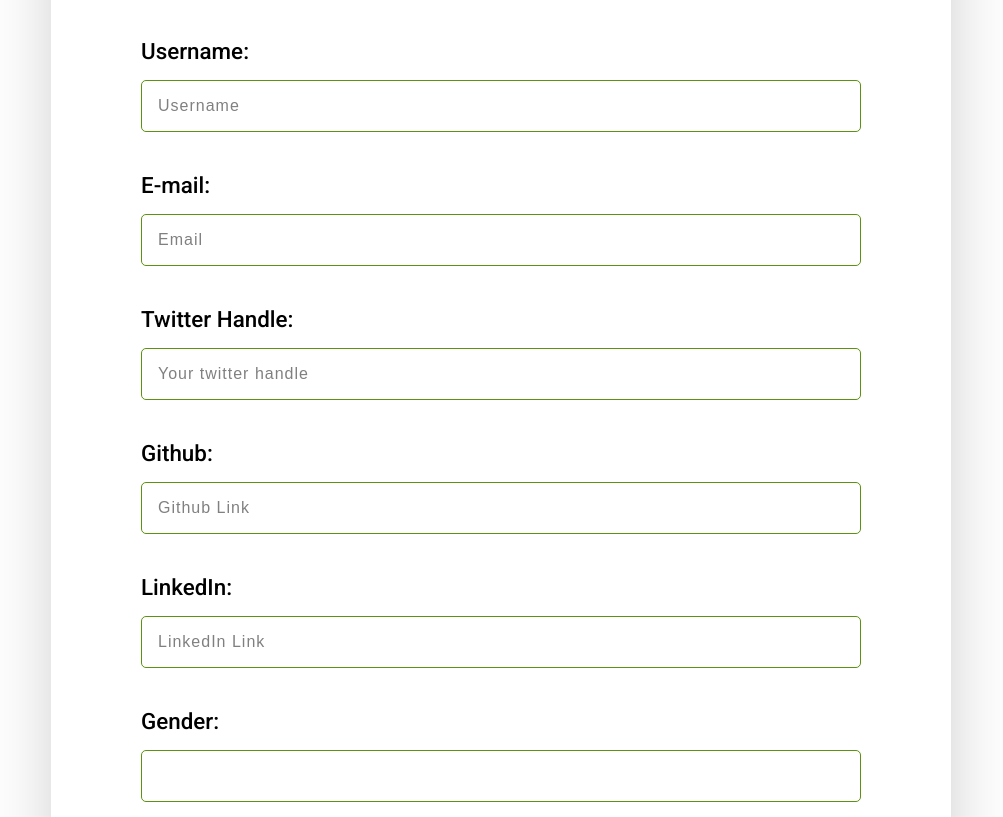
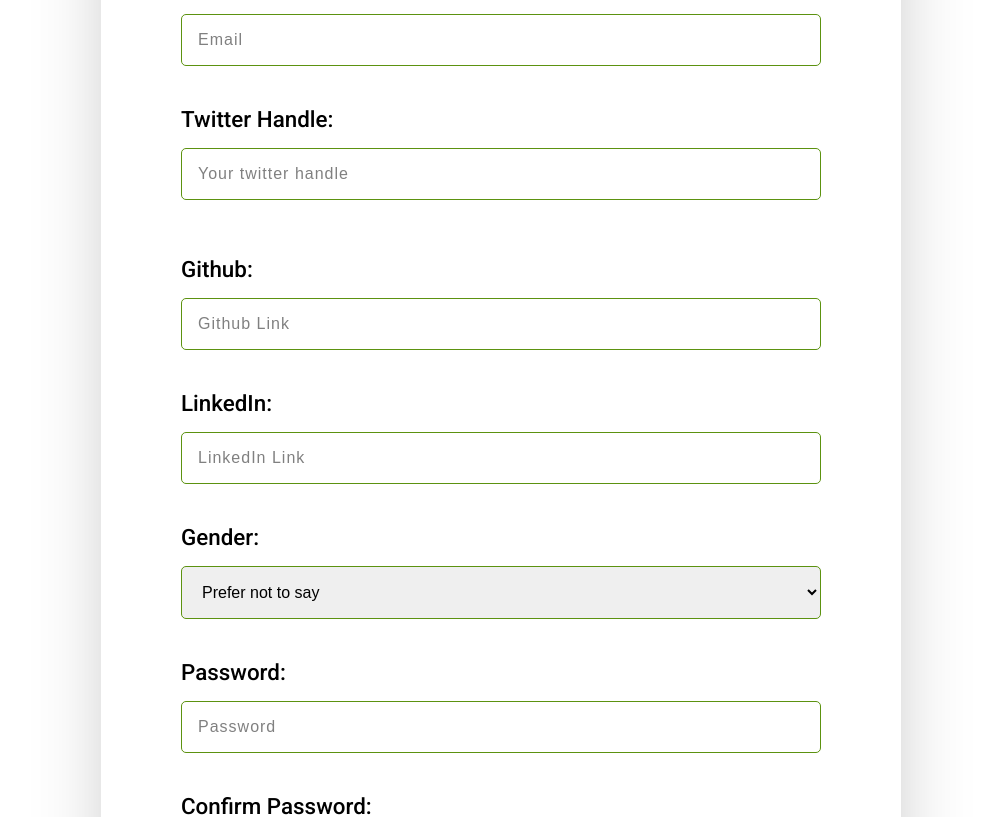
Before and after one commit to mayowadabiri/devstory, a Next.js app: page /register in a window 1280 px wide. Shown: the part 638-1455 px from the top of the page, without its empty margins (139-1142 px from the left). Built offline with nearby package versions, Linux system fonts and the light colour scheme.

Commit message:
form validation

```diff
--- a/components/input.js
+++ b/components/input.js
@@ -1,16 +1,36 @@
-import Layout from "./layout";
-
-const Input = ({ elementType, config, value, onchange, label }) => {
+const Input = ({
+  elementType,
+  config,
+  value,
+  onchange,
+  label,
+  blur,
+  formIsValid,
+  clicked,
+  isValid,
+  onblur,
+  msg,
+}) => {
+  console.log(elementType)
+  let error;
+  let inputClasses = ["form__input"];
+  if ((blur && !isValid) || (!isValid && !formIsValid && clicked)) {
+    inputClasses.push("form__invalid");
+    error = msg;
+  } else if (isValid && blur) {
+    inputClasses.push("form__valid");
+  }
   let inputElement;
   switch (elementType) {
     case "input":
       inputElement = (
         <input
-          className="form__input"
+          className={inputClasses.join(" ")}
           {...config}
           value={value}
           onChange={onchange}
           name={label}
+          onBlur={onblur}
         />
       );
       break;
@@ -22,13 +42,19 @@ const Input = ({ elementType, config, value, onchange, label }) => {
           value={value}
           onChange={onchange}
           name={label}
-          className="form__input"
+          className={inputClasses.join(" ")}
+          onBlur={onblur}
         ></textarea>
       );
       break;
     case "select":
       inputElement = (
-        <select value={value} onChange={onchange} className="form__input">
+        <select
+          value={value}
+          onChange={onchange}
+          className={inputClasses.join(" ")}
+          onBlur={onblur}
+        >
           {config.options.map((option) => (
             <option key={option.value} value={option.value}>
               {option.displayValue}
@@ -40,21 +66,35 @@ const Input = ({ elementType, config, value, onchange, label }) => {
     default:
       inputElement = (
         <input
-          className="form__input"
+          className={inputClasses.join(" ")}
           {...config}
           value={value}
           onChange={onchange}
           name={label}
+          onBlur={onblur}
         />
       );
       break;
   }
 
   return (
-      <div className="form__group">
-        <label className="form__label">{label}:</label>
-        {inputElement}
-      </div>
+    <div className="form__group">
+      <label className="form__label">{label}:</label>
+      {inputElement}
+      {msg !== "" && (
+        <span
+          style={{
+            color: "red",
+            display: "inline-block",
+            textAlign: "start",
+            fontSize: "12px",
+            width: "100%",
+          }}
+        >
+          {msg}
+        </span>
+      )}
+    </div>
   );
 };
 
--- a/helpers/handler.js
+++ b/helpers/handler.js
@@ -0,0 +1,46 @@
+export const inputChangeHandler = (
+  event,
+  elementID,
+  formType,
+  updateFunction,
+  setFormValid
+) => {
+  let passwordValue = formType["password"] ? formType["password"].value : null;
+  let isValid = true;
+  let msg = "";
+  for (let validation of formType[elementID].validations) {
+    isValid = validation(event.target.value, passwordValue).isTrue && isValid;
+    msg = validation(event.target.value, passwordValue).msg;
+  }
+  const updatedFormElement = {
+    ...formType[elementID],
+    value: event.target.value,
+    isValid: isValid,
+    touched: true,
+    errorMsg: msg,
+  };
+  const updatedForm = {
+    ...formType,
+    [elementID]: updatedFormElement,
+  };
+  let formIsValid = true;
+  for (let inputIdentifier in updatedForm) {
+    formIsValid = updatedForm[inputIdentifier].isValid && formIsValid;
+  }
+  setFormValid(formIsValid);
+  return updateFunction(updatedForm);
+};
+
+export const handleBlur = (elementID, formType, updateFunction) => {
+  const updatedFormElement = {
+    ...formType[elementID],
+    blur: true,
+  };
+
+  const updatedForm = {
+    ...formType,
+    [elementID]: updatedFormElement,
+  };
+
+  return updateFunction(updatedForm);
+};
--- a/helpers/validation.js
+++ b/helpers/validation.js
@@ -0,0 +1,62 @@
+export const required = (value) => {
+  return {
+    isTrue: value.trim() !== "" && value.trim() !== null,
+    msg: value.trim() !== "" && value.trim() !== null ? "" : "Required",
+  };
+};
+
+export const username = (value) => {
+  const regex = /^[a-zA-Z0-9]+$/;
+  return {
+    isTrue: regex.test(value),
+    msg: regex.test(value) ? "" : "Username must be either letters and numbers",
+  };
+};
+
+export const fullname = (value) => {
+  const regex = /^[a-zA-Z]{4,}(?: [a-zA-Z]+){0,2}$/;
+  return {
+    isTrue: regex.test(value),
+    msg: regex.test(value) ? "" : "Enter your Full Name",
+  };
+};
+
+export const email = (value) => {
+  const regex = /^(([^<>()[\]\\.,;:\s@"]+(\.[^<>()[\]\\.,;:\s@"]+)*)|(".+"))@((\[[0-9]{1,3}\.[0-9]{1,3}\.[0-9]{1,3}\.[0-9]{1,3}\])|(([a-zA-Z\-0-9]+\.)+[a-zA-Z]{2,}))$/;
+  return {
+    isTrue: regex.test(value),
+    msg: regex.test(value) ? "" : "Enter a valid email",
+  };
+};
+
+export const password = (value) => {
+  const regex = /^(?=.*[A-Za-z])(?=.*\d)[A-Za-z\d]{8,}$/;
+  return {
+    isTrue: regex.test(value),
+    msg: regex.test(value)
+      ? ""
+      : "Password must be 8 characters long and must contain letters and numbers",
+  };
+};
+
+export const confirmPassword = (cPassword, password) => {
+  return {
+    isTrue: cPassword === password,
+    msg: cPassword === password ? "" : "Password Mismatch",
+  };
+};
+
+export const checkLength = (value) => {
+  return {
+    isTrue: value.length > 1000,
+    msg: value.length > 1000 ? "" : "must be more than 1000 letters",
+  };
+};
+
+export const URLChecker = (value) => {
+  const regex = /((([A-Za-z]{3,9}:(?:\/\/)?)(?:[-;:&=+$,\w]+@)?[A-Za-z0-9.-]+|(?:www.|[-;:&=+$,\w]+@)[A-Za-z0-9.-]+)((?:\/[+~%/.\w-_]*)?\??(?:[-+=&;%@.\w_]*)#?(?:[\w]*))?)/;
+  return {
+    isTrue: regex.test(value) || value.trim() === "",
+    msg: regex.test(value) ? "" : "Must be a valid URL",
+  };
+};
--- a/pages/register.js
+++ b/pages/register.js
@@ -4,8 +4,17 @@ import { useState } from "react";
 import { Button } from "../components/button";
 import Input from "../components/input";
 import Layout from "../components/layout";
+import { handleBlur, inputChangeHandler } from "../helpers/handler";
+import {
+  URLChecker,
+  confirmPassword,
+  email,
+  fullname,
+  password,
+  username,
+} from "../helpers/validation";
 
-const Login = () => {
+const Register = () => {
   const [registerForm, setRegisterForm] = useState({
     fullName: {
       elementType: "input",
@@ -14,8 +23,12 @@ const Login = () => {
         type: "text",
         placeholder: "Full Name",
       },
-
+      validations: [fullname],
       value: "",
+      blur: false,
+      touched: false,
+      isValid: false,
+      errorMsg: "",
     },
     username: {
       elementType: "input",
@@ -24,8 +37,12 @@ const Login = () => {
         type: "text",
         placeholder: "Username",
       },
-
+      validations: [username],
       value: "",
+      blur: false,
+      touched: false,
+      isValid: false,
+      errorMsg: "",
     },
     email: {
       elementType: "input",
@@ -35,6 +52,11 @@ const Login = () => {
         placeholder: "Email",
       },
       value: "",
+      validations: [email],
+      blur: false,
+      touched: false,
+      isValid: false,
+      errorMsg: "",
     },
     twitter: {
       elementType: "input",
@@ -43,7 +65,7 @@ const Login = () => {
         type: "url",
         placeholder: "Your twitter handle",
       },
-
+      validations: [URLChecker],
       value: "",
     },
     github: {
@@ -54,6 +76,11 @@ const Login = () => {
         placeholder: "Github Link",
       },
       value: "",
+      validations: [URLChecker],
+      blur: false,
+      touched: false,
+      isValid: false,
+      errorMsg: "",
     },
     linkedIn: {
       elementType: "input",
@@ -63,6 +90,11 @@ const Login = () => {
         placeholder: "LinkedIn Link",
       },
       value: "",
+      validations: [URLChecker],
+      blur: false,
+      touched: false,
+      isValid: false,
+      errorMsg: "",
     },
     gender: {
       elementType: "select",
@@ -75,6 +107,11 @@ const Login = () => {
         ],
       },
       value: "",
+      validations: [],
+      blur: false,
+      touched: false,
+      isValid: false,
+      errorMsg: "",
     },
     password: {
       elementType: "input",
@@ -84,6 +121,11 @@ const Login = () => {
         placeholder: "Password",
       },
       value: "",
+      validations: [password],
+      blur: false,
+      touched: false,
+      isValid: false,
+      errorMsg: "",
     },
     confirmPassword: {
       elementType: "input",
@@ -93,8 +135,25 @@ const Login = () => {
         placeholder: "Confirm Your Password",
       },
       value: "",
+      validations: [confirmPassword],
+      blur: false,
+      touched: false,
+      isValid: false,
+      errorMsg: "",
     },
   });
+
+  const [formValid, setFormValid] = useState(false);
+
+  const [clicked, setClicked] = useState(false);
+
+  const handleSubmit = (event) => {
+    event.preventDefault();
+    setClicked(true);
+    console.log(registerForm);
+    console.log(formValid);
+    console.log(clicked);
+  };
 
   let formArray = [];
   for (let key in registerForm) {
@@ -105,10 +164,27 @@ const Login = () => {
   }
   let form = formArray.map((form) => (
     <Input
-      elemenType={form.config.elemenType}
+      key={form.id}
+      elementType={form.config.elementType}
       config={form.config.elementConfig}
       value={form.config.value}
       label={form.config.label}
+      onchange={(event) =>
+        inputChangeHandler(
+          event,
+          form.id,
+          registerForm,
+          setRegisterForm,
+          setFormValid
+        )
+      }
+      onblur={() => handleBlur(form.id, registerForm, setRegisterForm)}
+      blur={form.config.blur}
+      formIsValid={formValid}
+      isValid={form.config.isValid}
+      clicked={clicked}
+      blur={form.config.blur}
+      msg={form.config.errorMsg}
     />
   ));
 
@@ -119,15 +195,17 @@ const Login = () => {
         <link rel="icon" href="/favicon.ico" />
       </Head>
       <Layout>
-        <div className="register">
+        <div className="register mb-md">
           <div className="register__container">
+            <div className="register__box">
               <form className="form">
                 <h2 className="title">Register</h2>
                 <div className="form__container">
                   {form}
-                <Button>Register</Button>
+                  <Button onclick={handleSubmit}>Register</Button>
                 </div>
               </form>
+            </div>
           </div>
         </div>
       </Layout>
@@ -135,4 +213,4 @@ const Login = () => {
   );
 };
 
-export default Login;
+export default Register;
--- a/styles/globals.css
+++ b/styles/globals.css
@@ -29,6 +29,8 @@ body {
   font-size: 2rem;
   letter-spacing: 5px;
   color: #5C9210;
+  font-weight: 400;
+  text-transform: uppercase;
 }
 
 .mb-bg {
@@ -109,8 +111,7 @@ body {
 
 .form {
   padding: 4rem 0;
-  width: 900px;
-  max-width: 90%;
+  width: 100%;
   box-shadow: 1px 3px 80px -20px rgba(0, 0, 0, 0.3);
   border-radius: 10px;
 }
@@ -145,6 +146,13 @@ body {
 }
 .form__input:focus {
   outline: none;
+}
+.form__valid {
+  border: 1px solid green;
+}
+.form__invalid {
+  border: 1px solid red !important;
+  background-color: #fda49a;
 }
 
 .header {
@@ -245,10 +253,14 @@ body {
   align-items: center;
   justify-content: center;
 }
+.login__box {
+  width: 600px;
+  max-width: 90%;
+}
 
 .register {
   width: 100%;
-  margin-top: 400px;
+  margin-top: 12.5rem;
 }
 .register__container {
   height: 100%;
@@ -256,5 +268,9 @@ body {
   justify-content: center;
   align-items: center;
 }
+.register__box {
+  width: 800px;
+  max-width: 90%;
+}
 
 /*# sourceMappingURL=globals.css.map */
--- a/styles/sass/base/_typography.scss
+++ b/styles/sass/base/_typography.scss
@@ -3,4 +3,6 @@
   font-size: 2rem;
   letter-spacing: 5px;
   color: $color-primary;
+  font-weight: 400;
+  text-transform: uppercase;
 }
--- a/styles/sass/components/_form.scss
+++ b/styles/sass/components/_form.scss
@@ -1,7 +1,6 @@
 .form {
   padding: 4rem 0;
-  width: 900px;
-  max-width: 90%;
+  width: 100%;
   box-shadow: 1px 3px 80px -20px rgba(0, 0, 0, 0.3);
   border-radius: 10px;
 
@@ -42,4 +41,12 @@
       outline: none;
     }
   }
+  &__valid {
+    border: 1px solid green;
+  }
+
+  &__invalid {
+    border: 1px solid red !important;
+    background-color: #fda49a;
+  }
 }
--- a/styles/sass/page/_login.scss
+++ b/styles/sass/page/_login.scss
@@ -8,4 +8,9 @@
     align-items: center;
     justify-content: center;
   }
+
+  &__box{
+    width: 600px;
+    max-width: 90%;
+  }
 }
--- a/styles/sass/page/_register.scss
+++ b/styles/sass/page/_register.scss
@@ -1,10 +1,15 @@
 .register {
   width: 100%;
-margin-top: 400px;
+  margin-top: 12.5rem;
   &__container {
     height: 100%;
     display: flex;
     justify-content: center;
     align-items: center;
   }
+
+  &__box {
+    width: 800px;
+    max-width: 90%;
+  }
 }
```
Also changed, not shown: components/button.js (+6 -2 lines), pages/login.js (+46 -3 lines), 1 other file (tests, documents, lock files or other folders). Lines whose indentation alone changed are shown as unchanged.
